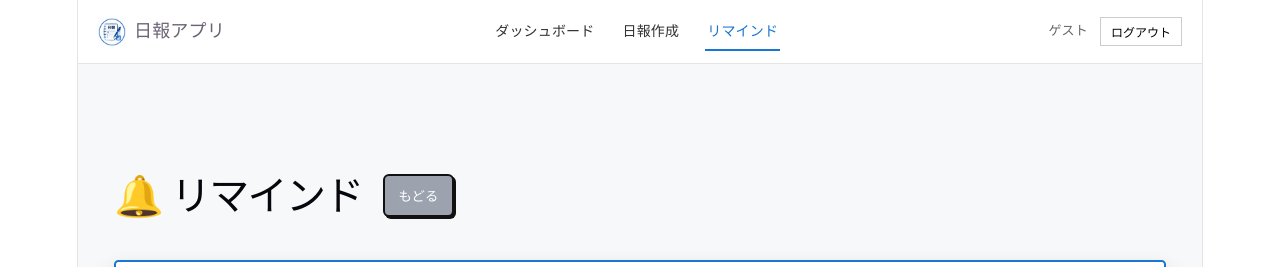
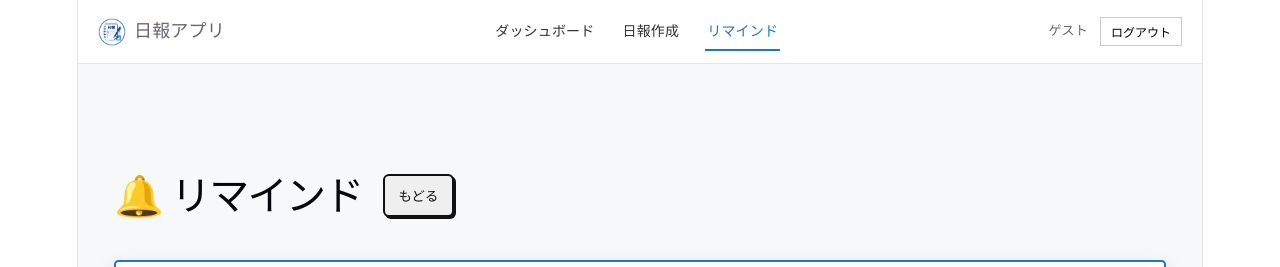
Before and after one commit to tokoMatsubara/Nippo_group7, a React app in the folder frontend/: page /remind in a window 1280 px wide. Shown: the top 267 px of the page. Built offline with nearby package versions, Linux system fonts and the light colour scheme; no server answers; the HTML template or start-up script is replaced by a standard one.

Commit message:
戻るボタンのデザイン変更

```diff
--- a/frontend/src/styles/common.css
+++ b/frontend/src/styles/common.css
@@ -43,8 +43,7 @@
 /* 戻るボタン（統一） */
 .backButton {
     padding: 10px 14px;
-    background: #9ca3af;
-    color: white;
+    color: #111;
     border: 2px solid #111;
     border-radius: 6px;
     cursor: pointer;
```
